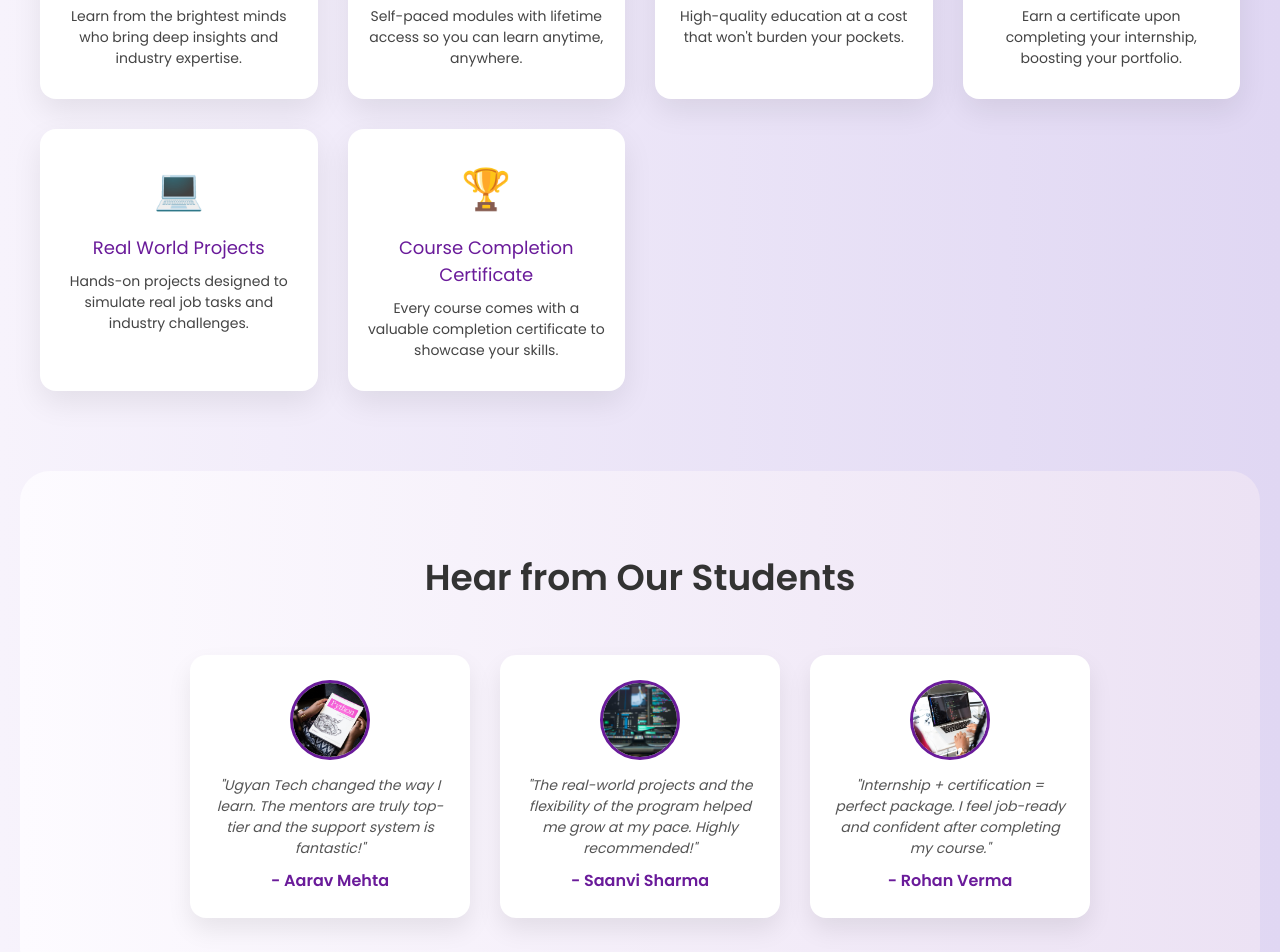
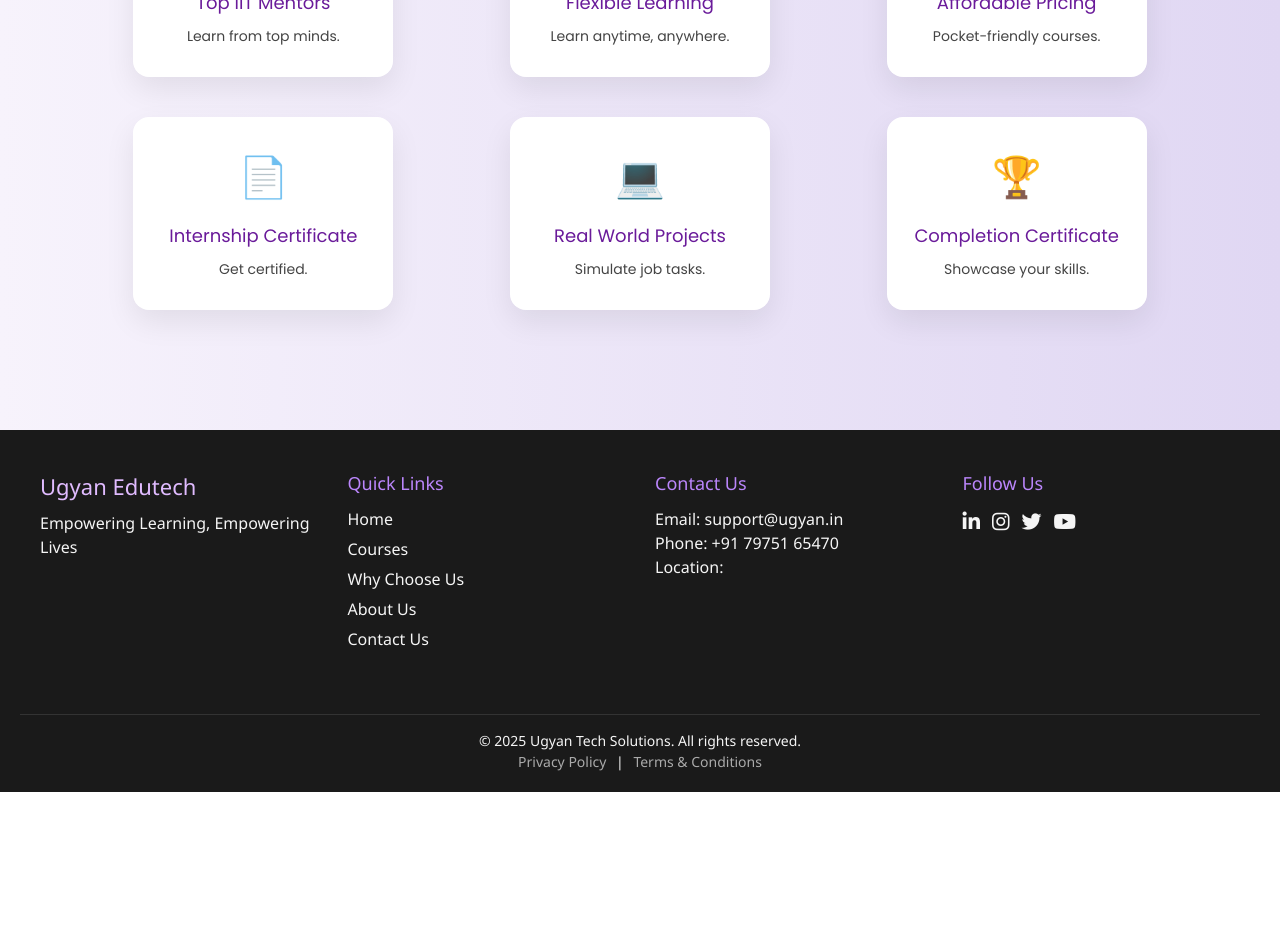
Before and after one commit to vijay120922/Ugyan-Tech-Solutions, a React (Vite) app: page /why-choose-us in a window 1280 px wide. Shown: the part 320-1272 px from the top of the page. After the commit the page ends 1112 px from the top, so only its background shows below. Built offline with nearby package versions, Linux system fonts and the light colour scheme; grey boxes are pictures that could not be loaded.

Commit message:
minor changes done

```diff
--- a/src/components/AboutUsSection.jsx
+++ b/src/components/AboutUsSection.jsx
@@ -7,7 +7,7 @@ const AboutUsSection = () => {
   const [loading, setLoading] = useState(true);
 
   useEffect(() => {
-    const timer = setTimeout(() => setLoading(false), 1500);
+    const timer = setTimeout(() => setLoading(false), 1200);
     return () => clearTimeout(timer);
   }, []);
 
--- a/src/css/WhyChooseUs.css
+++ b/src/css/WhyChooseUs.css
@@ -4,22 +4,23 @@
   background: linear-gradient(to right, #f7f3fc, #e0d7f3);
 }
 
-.section-title,
-.testimonial-title {
+.section-title {
   font-size: 36px;
   text-align: center;
   margin-bottom: 50px;
   font-weight: bold;
   color: #333;
-  padding-top: 20px;
 }
 
-.highlight-grid {
+/* 4 cards top row, 2 bottom */
+.highlight-grid-custom {
   display: grid;
   grid-template-columns: repeat(auto-fit, minmax(260px, 1fr));
-  gap: 30px;
+  max-width: 1100px;
+  margin: 0 auto;
+  row-gap: 40px;
+  column-gap: 30px;
   justify-items: center;
-  padding: 0 20px;
 }
 
 .highlight-card {
@@ -28,20 +29,26 @@
   padding: 30px 20px;
   text-align: center;
   width: 100%;
-  max-width: 300px;
+  max-width: 260px;
   box-shadow: 0 12px 30px rgba(0, 0, 0, 0.08);
   transition: transform 0.3s ease, box-shadow 0.3s ease;
+  animation: slideUp 0.6s ease forwards;
+  opacity: 0;
+}
+
+.fade-in {
+  animation: fadeIn 0.5s ease forwards;
+  opacity: 1;
 }
 
 .highlight-card:hover {
-  transform: translateY(-8px);
-  box-shadow: 0 14px 40px rgba(0, 0, 0, 0.1);
+  transform: translateY(-10px) scale(1.03);
+  box-shadow: 0 14px 40px rgba(0, 0, 0, 0.15);
 }
 
-.highlight-icon {
-  width: 50px;
-  height: 50px;
-  margin-bottom: 20px;
+.highlight-emoji {
+  font-size: 40px;
+  margin-bottom: 15px;
 }
 
 .highlight-card h3 {
@@ -55,56 +62,37 @@
   color: #444;
 }
 
-/* Testimonials */
-.testimonial-section {
-  margin-top: 80px;
-  background: linear-gradient(to right, #fdfbff, #ece2f4);
-  padding: 60px 20px;
-  border-radius: 30px;
+/* Animation Keyframes */
+@keyframes slideUp {
+  from {
+    opacity: 0;
+    transform: translateY(30px);
+  }
+  to {
+    opacity: 1;
+    transform: translateY(0);
+  }
 }
 
-.testimonial-grid {
-  display: flex;
-  flex-wrap: wrap;
-  justify-content: center;
-  gap: 30px;
+@keyframes fadeIn {
+  from { opacity: 0; }
+  to { opacity: 1; }
 }
 
-.testimonial-card {
-  background-color: white;
-  width: 280px;
-  padding: 25px 20px;
-  border-radius: 16px;
-  box-shadow: 0 12px 24px rgba(0, 0, 0, 0.08);
-  transition: transform 0.3s ease;
-  text-align: center;
+/* Responsive */
+@media (max-width: 768px) {
+  .highlight-grid-custom {
+    grid-template-columns: repeat(auto-fit, minmax(250px, 1fr));
+  }
 }
-
-.testimonial-card:hover {
-  transform: translateY(-6px);
+.why-choose-us-page {
+  padding: 60px 20px;
+  padding-bottom: 120px; /* 👈 Add this */
+  font-family: 'Poppins', sans-serif;
+  background: linear-gradient(to right, #f7f3fc, #e0d7f3);
 }
-
-.testimonial-img {
-  width: 80px;
-  height: 80px;
-  border-radius: 50%;
-  object-fit: cover;
-  margin: 0 auto 15px;
-  border: 3px solid #6a1b9a;
+.why-choose-us-page {
+  padding: 100px 20px 120px; /* top | horizontal | bottom */
+  font-family: 'Poppins', sans-serif;
+  background: linear-gradient(to right, #f7f3fc, #e0d7f3);
 }
-
-.testimonial-review {
-  font-size: 14px;
-  color: #555;
-  font-style: italic;
-  margin-bottom: 10px;
-}
-
-.testimonial-name {
-  font-weight: 600;
-  color: #6a1b9a;
-}
-.highlight-emoji {
-  font-size: 40px;
-  margin-bottom: 15px;
-}
--- a/src/pages/ContactUs.jsx
+++ b/src/pages/ContactUs.jsx
@@ -1,50 +1,82 @@
-import React from "react";
+import React, { useEffect, useState } from "react";
+import Skeleton from "react-loading-skeleton";
+import "react-loading-skeleton/dist/skeleton.css";
 import "../css/ContactUs.css";
 
 const ContactUs = () => {
+  const [loading, setLoading] = useState(true);
+
+  useEffect(() => {
+    // Simulate loading (you can replace this with real API call)
+    const timer = setTimeout(() => setLoading(false), 2000);
+    return () => clearTimeout(timer);
+  }, []);
+
   return (
     <div className="contact-us-container">
-      <h1 className="contact-us-heading">Contact Us</h1>
-      <p className="contact-us-subheading">We’d love to hear from you!</p>
+      <h1 className="contact-us-heading">
+        {loading ? <Skeleton width={220} /> : "Contact Us"}
+      </h1>
+      <p className="contact-us-subheading">
+        {loading ? <Skeleton width={320} /> : "We'd love to hear from you!"}
+      </p>
 
       <div className="contact-us-content">
-        {/* Contact Info */}
         <div className="contact-us-info">
-          <h2>Get in Touch</h2>
-          <p><strong>Address:</strong> Banglore, India</p>
-          <p><strong>Phone:</strong> +91 79751 65470</p>
-          <p><strong>Email:</strong> support@ugyan.in</p>
-          <p><strong>Hours:</strong> Mon - Fri, 9AM - 6PM</p>
-
+          <h2>{loading ? <Skeleton width={120} /> : "Reach Us"}</h2>
+          {loading ? (
+            <>
+              <Skeleton count={3} />
+            </>
+          ) : (
+            <>
+              <p>Email: info@ugyan.in</p>
+              <p>Phone: +91 9876543210</p>
+              <p>Address: Ugyan Pvt Ltd, Andhra Pradesh, India</p>
+            </>
+          )}
           <div className="contact-us-social-links">
+            {loading ? (
+              <Skeleton height={35} width={250} />
+            ) : (
+              <>
                 <a href="#" className="contact-us-social linkedin">LinkedIn</a>
                 <a href="#" className="contact-us-social twitter">Twitter</a>
                 <a href="#" className="contact-us-social instagram">Instagram</a>
+              </>
+            )}
           </div>
         </div>
 
-        {/* Contact Form */}
         <div className="contact-us-form">
-          <h2 className="contact-us-form-heading">Send your queries here</h2>
+          <h2 className="contact-us-form-heading">
+            {loading ? <Skeleton width={200} /> : "Send a Message"}
+          </h2>
+          {loading ? (
+            <Skeleton height={250} />
+          ) : (
             <form>
               <input type="text" placeholder="Your Name" disabled />
               <input type="email" placeholder="Your Email" disabled />
               <input type="text" placeholder="Subject" disabled />
-            <textarea placeholder="Your Message" rows="5" disabled></textarea>
-            <button type="submit" disabled title="Static page only">
-              Send Message
-            </button>
+              <textarea rows="4" placeholder="Your Message" disabled />
+              <button type="submit" disabled>Send</button>
             </form>
+          )}
         </div>
       </div>
+
       <div className="contact-us-map">
-        {/* <iframe
-          title="Google Map"
-          src="https://www.google.com/maps/embed?pb=!1m18!1m12!1m3!1d3153.219340903797!2d144.96332!3d-37.814217!2m3!1f0!2f0!3f0!3m2!1i1024!2i768!4f13.1!3m3!1m2!1s0x6ad65d43f0a66b0d%3A0x5045675218ce6e0!2sIndia!5e0!3m2!1sen!2sin!4v1610000000000"
+        {loading ? (
+          <Skeleton height={300} />
+        ) : (
+          <iframe
+            src="https://www.google.com/maps/embed?pb=!1m18!1m12!1m3!1d3872.1318887809143!2d77.60518141474976!3d13.028569990825529!2m3!1f0!2f0!3f0!3m2!1i1024!2i768!4f13.1!3m3!1m2!1s0x3bae178a57fae2b3%3A0xa7a3c64c0a2c427f!2sUgyan%20Private%20Limited!5e0!3m2!1sen!2sin!4v1629630923722!5m2!1sen!2sin"
             allowFullScreen=""
             loading="lazy"
-        ></iframe> */}
-        <iframe title="Google Map" src="https://www.google.com/maps/embed?pb=!1m18!1m12!1m3!1d62218.11065641293!2d77.66988807060254!3d12.931362919166437!2m3!1f0!2f0!3f0!3m2!1i1024!2i768!4f13.1!3m3!1m2!1s0x659d12bf5498f4e7%3A0x8ef08c377c391150!2sUGYAN%20PRIVATE%20LIMITED!5e0!3m2!1sen!2sin!4v1750866136697!5m2!1sen!2sin" allowfullscreen="" loading="lazy" ></iframe>
+            title="Ugyan Location"
+          ></iframe>
+        )}
       </div>
     </div>
   );
--- a/src/pages/Courses.jsx
+++ b/src/pages/Courses.jsx
@@ -1,32 +1,54 @@
-import React from "react";
+import React, { useState, useEffect } from "react";
+import Skeleton from "react-loading-skeleton";
+import "react-loading-skeleton/dist/skeleton.css";
 import "../css/Courses.css";
 import { useNavigate } from "react-router-dom";
-import  courses  from '../data/Courses.js';
-
-
-
+import courses from "../data/Courses.js";
 
 const Courses = () => {
   const navigate = useNavigate();
+  const [loading, setLoading] = useState(true);
+
+  useEffect(() => {
+    const timer = setTimeout(() => setLoading(false), 2000);
+    return () => clearTimeout(timer);
+  }, []);
+
+  const skeletonArray = Array.from({ length: 3 });
 
   return (
     <div className="courses-page mt-5">
-      <h1 className="courses-title">Our Courses</h1>
-      {courses.map((course, index) => (
+      <h1 className="courses-title">
+        {loading ? <Skeleton width={220} height={40} /> : "Our Courses"}
+      </h1>
+
+      {(loading ? skeletonArray : courses).map((course, index) => (
         <div
           className={`course-block ${index % 2 !== 0 ? "reverse" : ""}`}
           key={index}
         >
           <div className="course-image-container">
+            {loading ? (
+              <Skeleton height={"100%"} width={"100%"} />
+            ) : (
               <img
                 src={course.image}
-              alt={course.title}
+                alt={loading ? "Loading course" : course.title}
                 className="course-image"
               />
+            )}
           </div>
+
           <div className="course-content">
-            <h2>{course.title}</h2>
-            <p>{course.description1}</p>
+            <h2>
+              {loading ? <Skeleton width={180} height={30} /> : course.title}
+            </h2>
+            <p>
+              {loading ? <Skeleton count={3} /> : course.description1}
+            </p>
+            {loading ? (
+              <Skeleton height={40} width={160} borderRadius={30} />
+            ) : (
               <button
                 className="enroll-btn"
                 onClick={() =>
@@ -37,6 +59,7 @@ const Courses = () => {
               >
                 View details
               </button>
+            )}
           </div>
         </div>
       ))}
--- a/src/pages/WhyChooseUs.jsx
+++ b/src/pages/WhyChooseUs.jsx
@@ -1,80 +1,37 @@
-import '../css/WhyChooseUs.css';
+import React, { useEffect, useState } from "react";
+import "../css/WhyChooseUs.css";
+import Skeleton from "react-loading-skeleton";
+import "react-loading-skeleton/dist/skeleton.css";
 
 const highlights = [
-  {
-    title: "Top IIT Mentors",
-    description: "Learn from the brightest minds who bring deep insights and industry expertise.",
-    emoji: "🎓"
-  },
-  {
-    title: "Flexible Learning",
-    description: "Self-paced modules with lifetime access so you can learn anytime, anywhere.",
-    emoji: "🕒"
-  },
-  {
-    title: "Affordable Pricing",
-    description: "High-quality education at a cost that won't burden your pockets.",
-    emoji: "💰"
-  },
-  {
-    title: "Internship Certificate",
-    description: "Earn a certificate upon completing your internship, boosting your portfolio.",
-    emoji: "📄"
-  },
-  {
-    title: "Real World Projects",
-    description: "Hands-on projects designed to simulate real job tasks and industry challenges.",
-    emoji: "💻"
-  },
-  {
-    title: "Course Completion Certificate",
-    description: "Every course comes with a valuable completion certificate to showcase your skills.",
-    emoji: "🏆"
-  }
-];
-
-const testimonials = [
-  {
-    name: "Aarav Mehta",
-    image: "/course1.jpg",
-    review: "Ugyan Tech changed the way I learn. The mentors are truly top-tier and the support system is fantastic!"
-  },
-  {
-    name: "Saanvi Sharma",
-    image: "/course2.jpg",
-    review: "The real-world projects and the flexibility of the program helped me grow at my pace. Highly recommended!"
-  },
-  {
-    name: "Rohan Verma",
-    image: "/course3.jpg",
-    review: "Internship + certification = perfect package. I feel job-ready and confident after completing my course."
-  }
+  { title: "Top IIT Mentors", description: "Learn from top minds.", emoji: "🎓" },
+  { title: "Flexible Learning", description: "Learn anytime, anywhere.", emoji: "🕒" },
+  { title: "Affordable Pricing", description: "Pocket-friendly courses.", emoji: "💰" },
+  { title: "Internship Certificate", description: "Get certified.", emoji: "📄" },
+  { title: "Real World Projects", description: "Simulate job tasks.", emoji: "💻" },
+  { title: "Completion Certificate", description: "Showcase your skills.", emoji: "🏆" },
 ];
 
 const WhyChooseUs = () => {
+  const [loading, setLoading] = useState(true);
+
+  useEffect(() => {
+    const loadTimeout = setTimeout(() => setLoading(false), 1500);
+    return () => clearTimeout(loadTimeout);
+  }, []);
+
   return (
     <div className="why-choose-us-page">
       <section className="highlight-section">
         <h2 className="section-title">Why Choose Ugyan Tech?</h2>
-        <div className="highlight-grid">
-          {highlights.map((item, index) => (
-            <div className="highlight-card" key={index}>
-              <div className="highlight-emoji">{item.emoji}</div>
-              <h3>{item.title}</h3>
-              <p>{item.description}</p>
-            </div>
-          ))}
-        </div>
-      </section>
-
-      <section className="testimonial-section">
-        <h2 className="testimonial-title">Hear from Our Students</h2>
-        <div className="testimonial-grid">
-          {testimonials.map((t, index) => (
-            <div className="testimonial-card" key={index}>
-              <img src={t.image} alt={t.name} className="testimonial-img" />
-              <p className="testimonial-review">"{t.review}"</p>
-              <h4 className="testimonial-name">- {t.name}</h4>
+        <div className="highlight-grid-custom">
+          {(loading ? Array(6).fill({}) : highlights).map((item, index) => (
+            <div className="highlight-card fade-in" key={index}>
+              <div className="highlight-emoji">
+                {loading ? <Skeleton width={30} height={30} /> : item.emoji}
+              </div>
+              <h3>{loading ? <Skeleton width={120} /> : item.title}</h3>
+              <p>{loading ? <Skeleton count={2} /> : item.description}</p>
             </div>
           ))}
         </div>
```
Also changed, not shown: src/css/ContactUs.css (+20 -15 lines), src/pages/AboutUs.jsx (+58 -18 lines), src/pages/HomePage.jsx (+3 -6 lines). Lines whose indentation alone changed are shown as unchanged.
